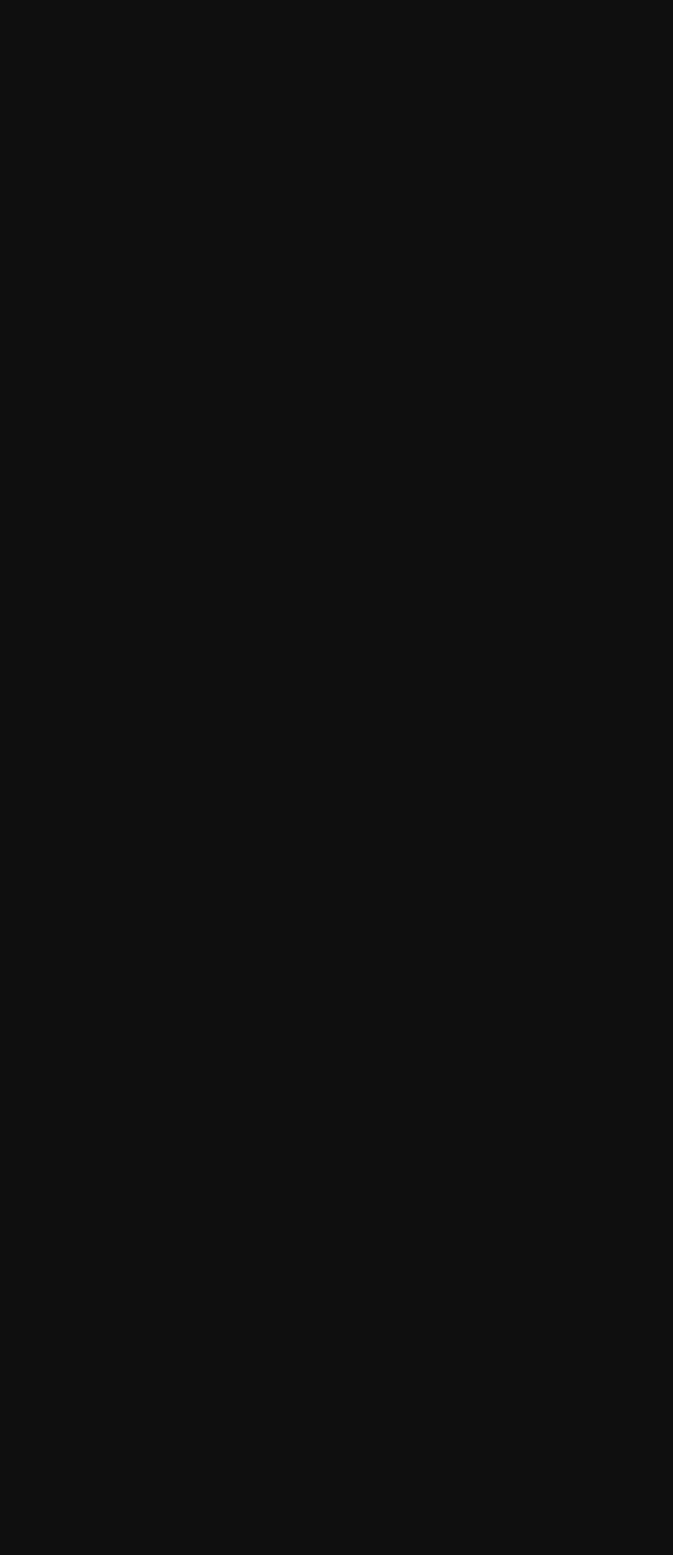
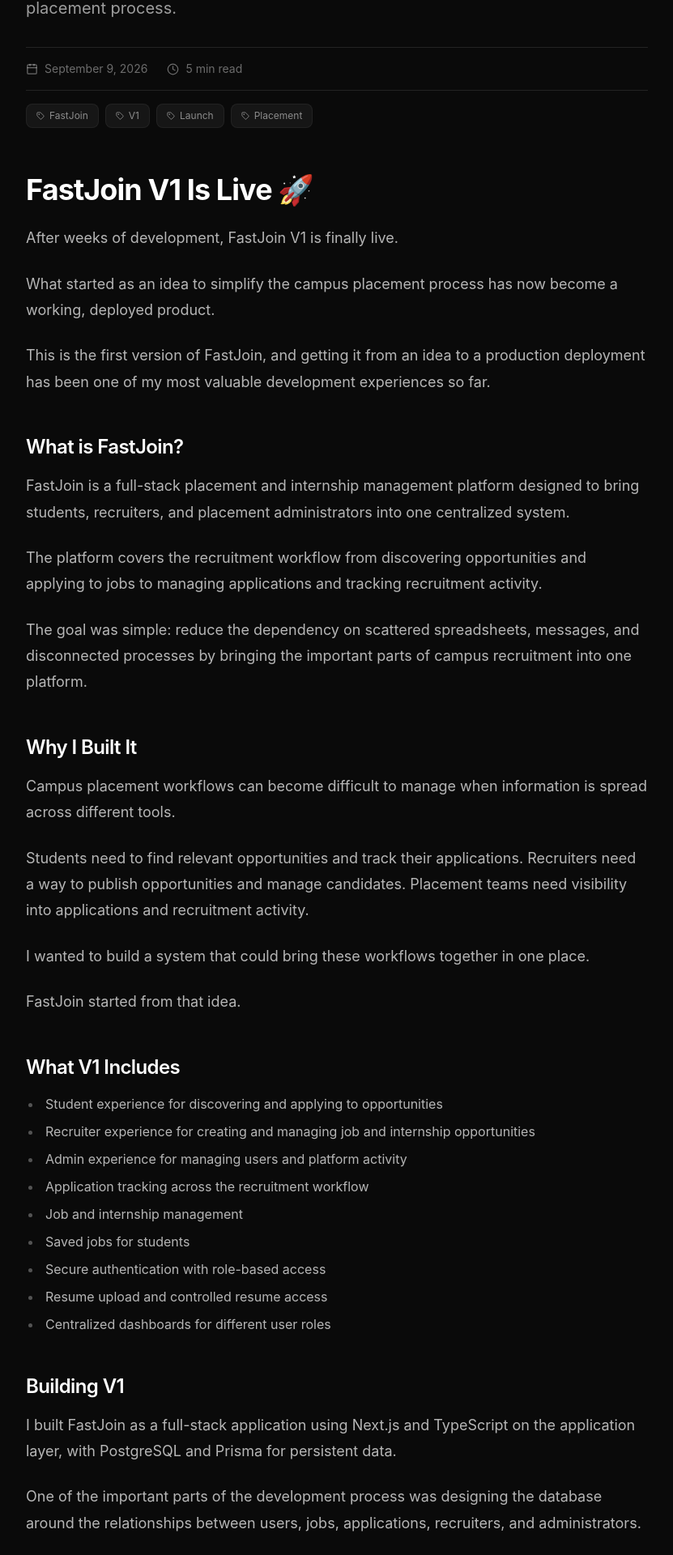
Before and after one commit to abhiynar2804/Abhay_portfolio, a React (Vite) app: page /blog/fastjoin-v1-live in a window 1280 px wide. Before the commit this address had no page. Shown: the part 432-2352 px from the top of the page at 81% size, without its empty margins (224-1055 px from the left). Before the commit the page ends 800 px from the top, so only its background shows below. Built offline with nearby package versions, Linux system fonts and the light colour scheme.

Commit message:
feat: add FastJoin V1 blog post and update blog routing

```diff
--- a/src/App.tsx
+++ b/src/App.tsx
@@ -6,10 +6,10 @@
 import About from "./pages/About";
 import Projects from "./pages/Projects";
 import Contact from "./pages/Contact";
-// import Blog from "./pages/Blog";
+import Blog from "./pages/Blog";
 
 import ProjectDetail from './pages/ProjectDetail';
-// import BlogPost from "./pages/BlogPost";
+import BlogPost from "./pages/BlogPost";
 
 function App() {
   return (
@@ -21,8 +21,8 @@
           <Route path="/projects" element={<Projects />} />
           <Route path="/projects/:projectId" element={<ProjectDetail />} />
           <Route path="/contact" element={<Contact />} />
-          {/* <Route path="/blog" element={<Blog />} /> */}
-          {/* <Route path="/blog/:blogId" element={<BlogPost />} /> */}
+          <Route path="/blog" element={<Blog />} />
+          <Route path="/blog/:slug" element={<BlogPost />} />
         </Route>
       </Routes>
     </BrowserRouter>
--- /dev/null
+++ b/src/content/blog/fastjoin-v1-live.md
@@ -0,0 +1,117 @@
+# FastJoin V1 Is Live 🚀
+
+After weeks of development, FastJoin V1 is finally live.
+
+What started as an idea to simplify the campus placement process has now become a working, deployed product.
+
+This is the first version of FastJoin, and getting it from an idea to a production deployment has been one of my most valuable development experiences so far.
+
+## What is FastJoin?
+
+FastJoin is a full-stack placement and internship management platform designed to bring students, recruiters, and placement administrators into one centralized system.
+
+The platform covers the recruitment workflow from discovering opportunities and applying to jobs to managing applications and tracking recruitment activity.
+
+The goal was simple: reduce the dependency on scattered spreadsheets, messages, and disconnected processes by bringing the important parts of campus recruitment into one platform.
+
+## Why I Built It
+
+Campus placement workflows can become difficult to manage when information is spread across different tools.
+
+Students need to find relevant opportunities and track their applications. Recruiters need a way to publish opportunities and manage candidates. Placement teams need visibility into applications and recruitment activity.
+
+I wanted to build a system that could bring these workflows together in one place.
+
+FastJoin started from that idea.
+
+## What V1 Includes
+
+- Student experience for discovering and applying to opportunities
+- Recruiter experience for creating and managing job and internship opportunities
+- Admin experience for managing users and platform activity
+- Application tracking across the recruitment workflow
+- Job and internship management
+- Saved jobs for students
+- Secure authentication with role-based access
+- Resume upload and controlled resume access
+- Centralized dashboards for different user roles
+
+## Building V1
+
+I built FastJoin as a full-stack application using Next.js and TypeScript on the application layer, with PostgreSQL and Prisma for persistent data.
+
+One of the important parts of the development process was designing the database around the relationships between users, jobs, applications, recruiters, and administrators.
+
+The application also uses role-based workflows, meaning different users interact with the system based on their responsibilities.
+
+Rather than treating the frontend and backend as completely separate projects, I built the application around a single full-stack architecture where the UI, server-side logic, API routes, authentication, and database work together.
+
+## The Hard Parts
+
+The hardest part wasn't building individual pages or features. It was making the different parts of the system work together consistently.
+
+For example, an application isn't just a record created when a student clicks "Apply". It needs to belong to the correct student and job, respect the appropriate access rules, and remain manageable as the application moves through the recruitment workflow.
+
+Authentication and role-based access were another important part of the project. Different users should have access to different actions and data, so access control had to be considered throughout the application rather than added as an afterthought.
+
+Designing the database and keeping the relationships between different parts of the system consistent also pushed me to think beyond the frontend and understand the application as a complete system.
+
+## From Localhost to Production
+
+Getting FastJoin running locally was only part of the job.
+
+Deploying it introduced another set of concerns: configuring environment variables, connecting the production database, making sure authentication worked correctly in the deployed environment, handling production configuration, and testing the application outside my local development setup.
+
+This was one of the biggest differences I experienced between building something that "works on my machine" and building something that is actually deployed.
+
+FastJoin V1 is now deployed and accessible online.
+
+## What I Learned
+
+### 1. Building a feature is different from building a system
+
+Individual features can look simple in isolation, but the real complexity appears when authentication, database relationships, user roles, and workflows start interacting with each other.
+
+### 2. Database design matters more than I initially thought
+
+A good database structure makes application logic easier to maintain. Poor relationships can create problems that eventually spread into the API and frontend.
+
+### 3. Authentication is only the beginning of access control
+
+Logging a user in is one thing. Making sure every action and resource is accessible only to the right user or role requires much more careful thinking.
+
+### 4. Production exposes problems development doesn't
+
+An application can work perfectly in a local environment and still require additional configuration and debugging when deployed.
+
+### 5. Shipping teaches more than endlessly building
+
+FastJoin taught me that finishing and deploying a project creates a different kind of learning. Once the application is actually live, the decisions you made during development become much easier to evaluate.
+
+## What's Next?
+
+V1 isn't the finish line.
+
+There are still areas I want to improve as I continue developing FastJoin, including improving the overall user experience, refining existing workflows, strengthening the platform based on real usage, and adding features that make the recruitment process more efficient.
+
+For now, the important milestone is simple:
+
+**FastJoin V1 is live.**
+
+## Final Thoughts
+
+FastJoin started as an idea and became a real deployed application.
+
+It wasn't a perfect development process, and I definitely made decisions along the way that I would approach differently today. But that's exactly what made the project valuable.
+
+V1 gave me the opportunity to work through architecture, databases, authentication, role-based access, application workflows, and deployment as parts of one system.
+
+And now I have something better than an idea:
+
+**I have a working product. 🚀**
+
+---
+
+🔗 Live: FastJoin : https://fastjoin.vecel.app
+
+💻 Source: GitHub : https://github.com/abhiynar2804/fastjoin
--- a/src/content/blog/index.ts
+++ b/src/content/blog/index.ts
@@ -1,19 +1,5 @@
-import realTimeEditor from './real-time-collaborative-editor.md?raw';
-import firstHackathon from './first-hackathon-lessons.md?raw';
-import dpFailure from './dp-through-failure.md?raw';
-import craToVite from './cra-to-vite.md?raw';
-import sixMonthJourney from './six-month-journey.md?raw';
-import optimizingRenders from './optimizing-react-renders.md?raw';
-import graphAlgorithms from './graph-algorithms-cp.md?raw';
-import chromeExtension from './chrome-extension-build.md?raw';
+import fastjoinV1 from './fastjoin-v1-live.md?raw';
 
 export const blogContentMap: Record<string, string> = {
-  'real-time-collaborative-editor': realTimeEditor,
-  'first-hackathon-lessons': firstHackathon,
-  'dp-through-failure': dpFailure,
-  'cra-to-vite': craToVite,
-  'six-month-journey': sixMonthJourney,
-  'optimizing-react-renders': optimizingRenders,
-  'graph-algorithms-cp': graphAlgorithms,
-  'chrome-extension-build': chromeExtension,
+  'fastjoin-v1-live': fastjoinV1,
 };
--- a/src/data/blog.ts
+++ b/src/data/blog.ts
@@ -14,84 +14,14 @@
 
 export const blogArticles: BlogArticle[] = [
   {
-    id: '1',
-    title: 'Building a Real-time Collaborative Editor with WebSockets',
-    description: 'How I architected a Google Docs-like editor using React, Yjs, and WebSockets. Exploring CRDTs, operational transforms, and the challenges of real-time synchronization.',
+    id: 'fastjoin-v1',
+    title: 'FastJoin V1 Is Live 🚀',
+    description: 'After weeks of development, FastJoin V1 is finally live. Simplifying the campus placement process.',
     category: 'Projects',
-    date: '2026-08-15',
-    readTime: '12 min',
-    slug: 'real-time-collaborative-editor',
+    date: '2026-09-09',
+    readTime: '5 min',
+    slug: 'fastjoin-v1-live',
     featured: true,
-    tags: ['React', 'WebSockets', 'CRDT', 'TypeScript']
-  },
-  {
-    id: '2',
-    title: 'My First Hackathon: What I Learned in 48 Hours',
-    description: 'From idea to demo in a weekend. The sleep deprivation, the pivot moments, and why our authentication system failed 10 minutes before judging.',
-    category: 'Hackathons',
-    date: '2026-07-28',
-    readTime: '8 min',
-    slug: 'first-hackathon-lessons',
-    tags: ['Hackathon', 'Teamwork', 'Rapid Prototyping']
-  },
-  {
-    id: '3',
-    title: 'Understanding Dynamic Programming Through Failure',
-    description: 'I failed 7 DP problems in a row before it clicked. Here is the mental model that finally made dynamic programming intuitive for me.',
-    category: 'DSA',
-    date: '2026-07-10',
-    readTime: '10 min',
-    slug: 'dp-through-failure',
-    tags: ['Algorithms', 'Dynamic Programming', 'Problem Solving']
-  },
-  {
-    id: '4',
-    title: 'Why I Switched from Create React App to Vite',
-    description: 'A performance comparison and the developer experience improvements that made me migrate my entire portfolio mid-semester.',
-    category: 'Development',
-    date: '2026-06-22',
-    readTime: '6 min',
-    slug: 'cra-to-vite',
-    tags: ['Vite', 'Build Tools', 'Performance']
-  },
-  {
-    id: '5',
-    title: 'From Zero to Full Stack: My 6-Month Journey',
-    description: 'The roadmap I followed, the resources that actually helped, and the misconceptions I had about becoming a software engineer.',
-    category: 'Journey',
-    date: '2026-06-01',
-    readTime: '15 min',
-    slug: 'six-month-journey',
-    tags: ['Career', 'Learning', 'Full Stack']
-  },
-  {
-    id: '6',
-    title: 'Optimizing React Renders: A Deep Dive',
-    description: 'Profiling, memoization, and the one-line change that reduced our re-render count by 80%. Lessons from shipping production code.',
-    category: 'Development',
-    date: '2026-05-18',
-    readTime: '9 min',
-    slug: 'optimizing-react-renders',
-    tags: ['React', 'Performance', 'Profiling']
-  },
-  {
-    id: '7',
-    title: 'Graph Algorithms in Competitive Programming',
-    description: 'DFS, BFS, Dijkstra, and when to use each. A practical guide with problem patterns I have encountered repeatedly.',
-    category: 'DSA',
-    date: '2026-05-05',
-    readTime: '11 min',
-    slug: 'graph-algorithms-cp',
-    tags: ['Graphs', 'Competitive Programming', 'Algorithms']
-  },
-  {
-    id: '8',
-    title: 'Building a Chrome Extension from Scratch',
-    description: 'Manifest V3, content scripts, and the surprising complexity of injecting UI into other people\'s websites.',
-    category: 'Projects',
-    date: '2026-04-20',
-    readTime: '7 min',
-    slug: 'chrome-extension-build',
-    tags: ['Browser Extension', 'JavaScript', 'DOM']
+    tags: ['FastJoin', 'V1', 'Launch', 'Placement']
   }
 ];
```
